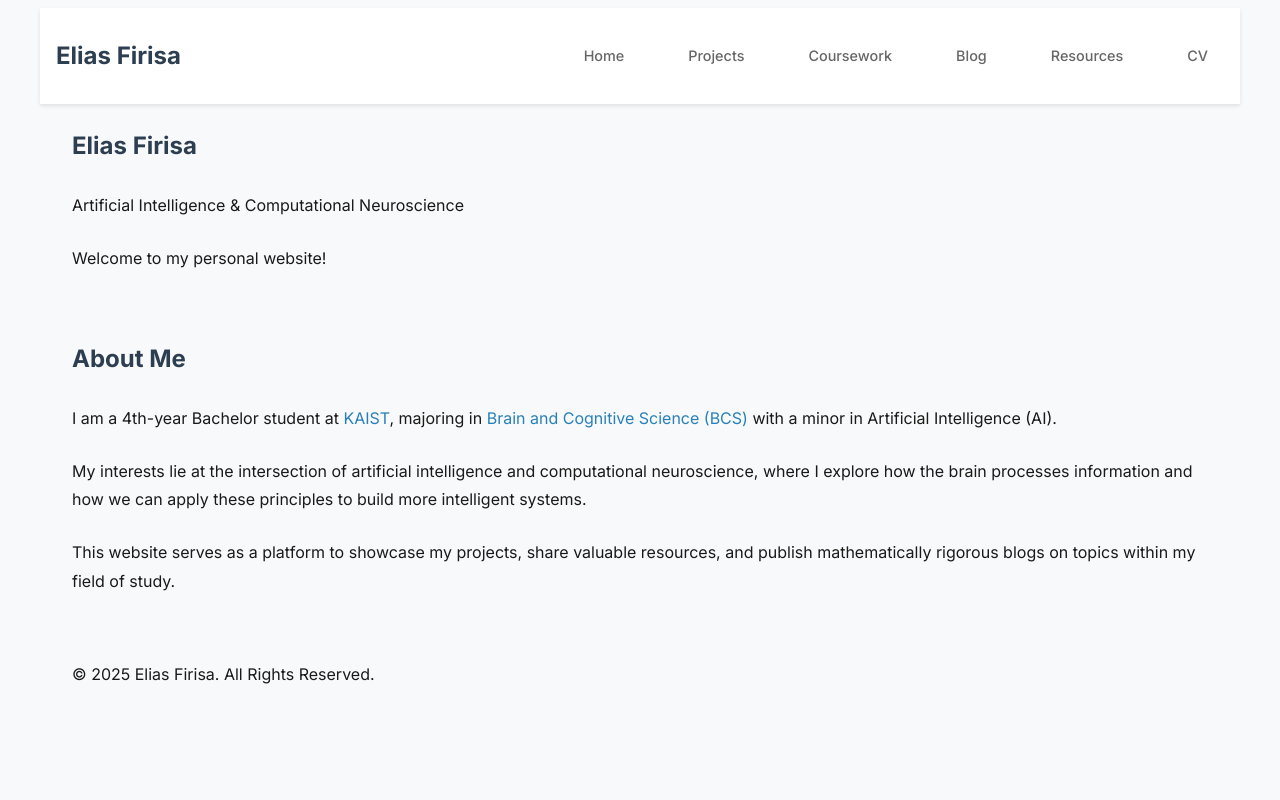
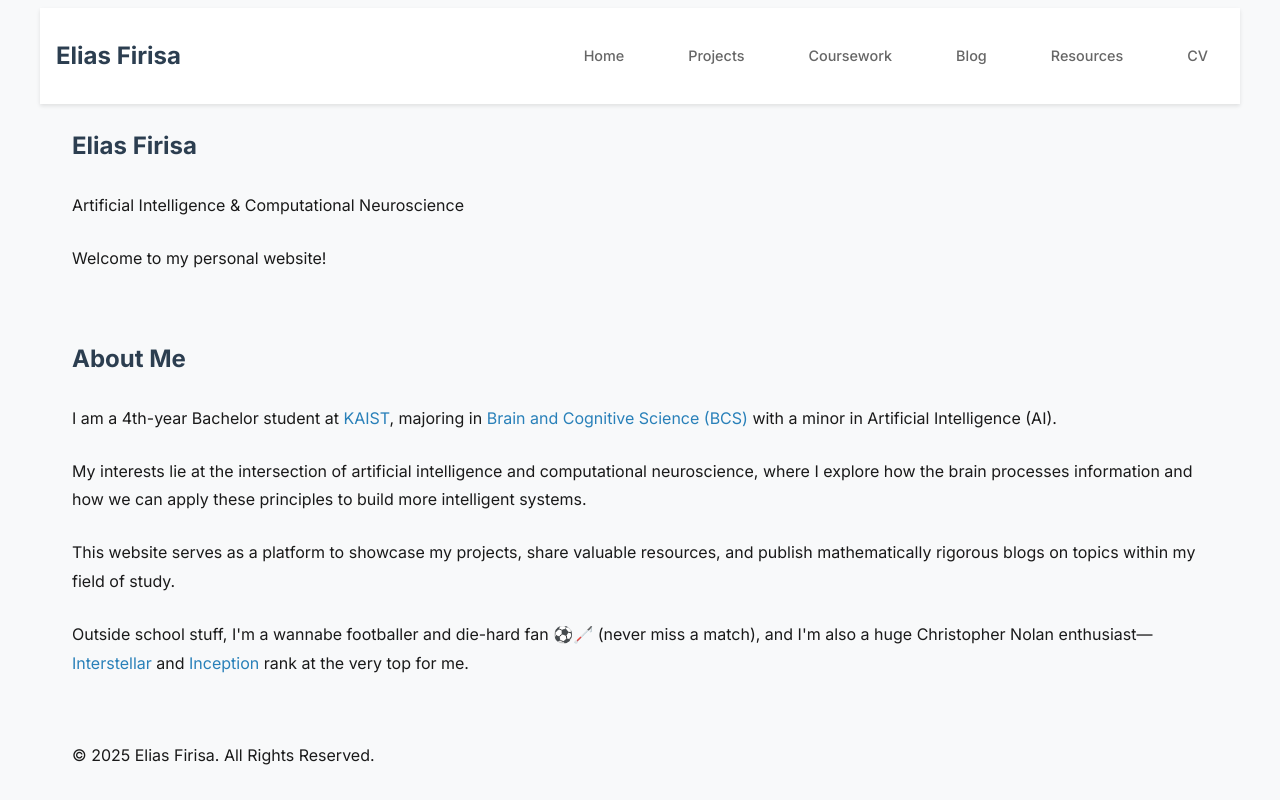
Before and after one commit to EliasSf73/elias-firisa-website, a Next.js app: page /elias-firisa-website/ in a window 1280 px wide. Built offline with nearby package versions, Linux system fonts and the light colour scheme.

Commit message:
updated home

```diff
--- a/package.json
+++ b/package.json
@@ -19,7 +19,8 @@
     "katex": "^0.16.22",
     "next": "^14.0.4",
     "react": "^18.2.0",
-    "react-dom": "^18.2.0"
+    "react-dom": "^18.2.0",
+    "react-icons": "^5.0.1"
   },
   "devDependencies": {
     "@tailwindcss/postcss": "^4.1.10",
--- a/src/app/page.tsx
+++ b/src/app/page.tsx
@@ -16,16 +16,24 @@ export default function Home() {
             I am a 4th-year Bachelor student at <Link href="https://www.kaist.ac.kr/en/" target="_blank" rel="noopener noreferrer" className="text-blue-400 hover:underline">KAIST</Link>,
             majoring in <Link href="https://bcs.kaist.ac.kr/" target="_blank" rel="noopener noreferrer" className="text-blue-400 hover:underline">Brain and Cognitive Science (BCS) </Link>
             with a minor in Artificial Intelligence (AI).
-
           </p>
           <p>
             My interests lie at the intersection of artificial intelligence and computational neuroscience,
             where I explore how the brain processes information and how we can apply these principles to build more intelligent systems.
           </p>
           <p>
-            This website serves as a platform to showcase my projects, share valuable resources,
-            and publish mathematically rigorous blogs on topics within my field of study.
+            This website serves as a platform to showcase my projects, share valuable resources, and publish mathematically rigorous blogs on topics within my field of study.
           </p>
+          <div className="relative p-6 my-6 bg-gray-50 rounded-2xl border border-gray-200 shadow-sm hover:shadow-md transition-shadow duration-300">
+            <div className="absolute -top-3 -left-3 w-6 h-6 bg-blue-100 rounded-full"></div>
+            <div className="absolute -bottom-3 -right-3 w-6 h-6 bg-blue-100 rounded-full"></div>
+            <div className="absolute -top-3 -right-3 w-6 h-6 bg-blue-100 rounded-full"></div>
+            <div className="absolute -bottom-3 -left-3 w-6 h-6 bg-blue-100 rounded-full"></div>
+
+            <p className="relative z-10">
+              Outside school stuff, I'm a wannabe footballer and die-hard fan<Link href="https://en.wikipedia.org/wiki/Big_Five_(association_football)" target="_blank" rel="noopener noreferrer" className="text-blue-400 hover:underline"> ⚽🦯</Link> (never miss a match), and I'm also a huge Christopher Nolan enthusiast—<Link href="https://en.wikipedia.org/wiki/Interstellar_(film)" target="_blank" rel="noopener noreferrer" className="text-blue-400 hover:underline">Interstellar</Link> and <Link href="https://en.wikipedia.org/wiki/Inception" target="_blank" rel="noopener noreferrer" className="text-blue-400 hover:underline">Inception</Link> rank at the very top for me.
+            </p>
+          </div>
         </div>
       </section>
     </div>
```
